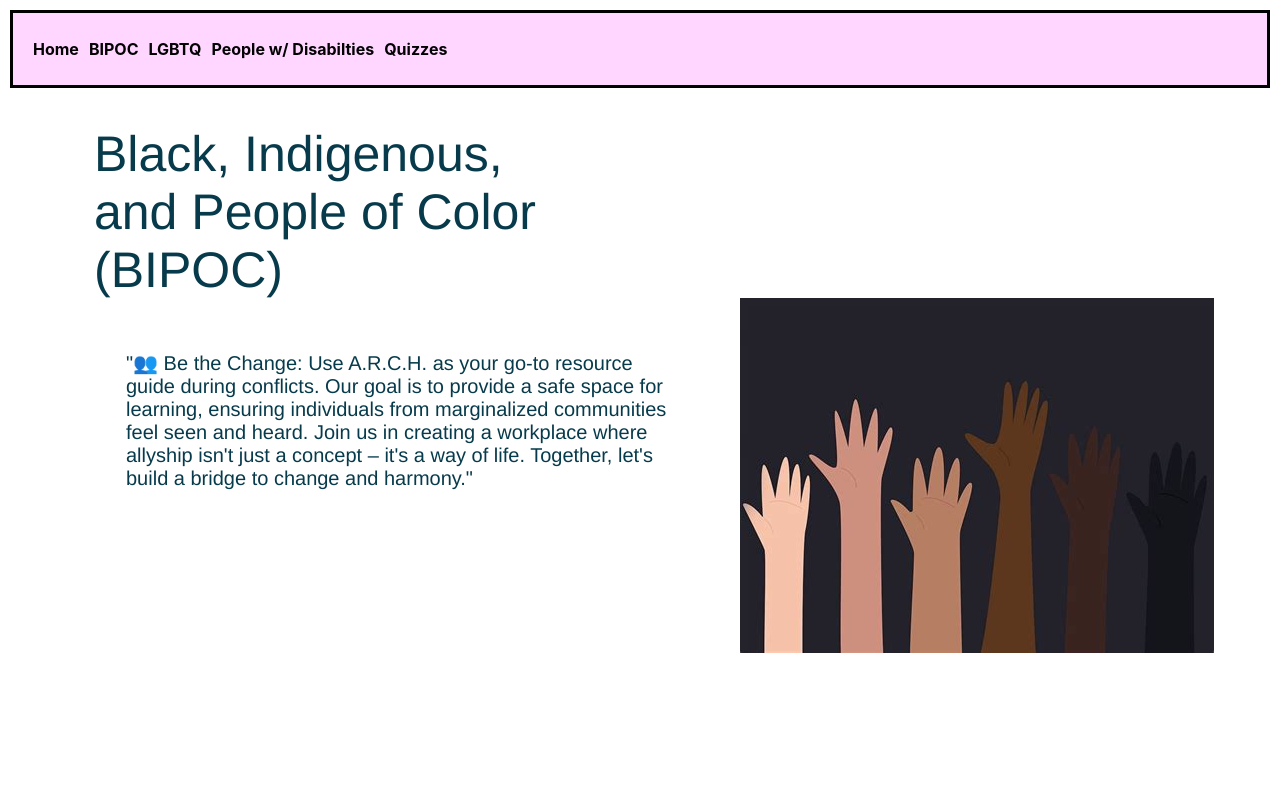
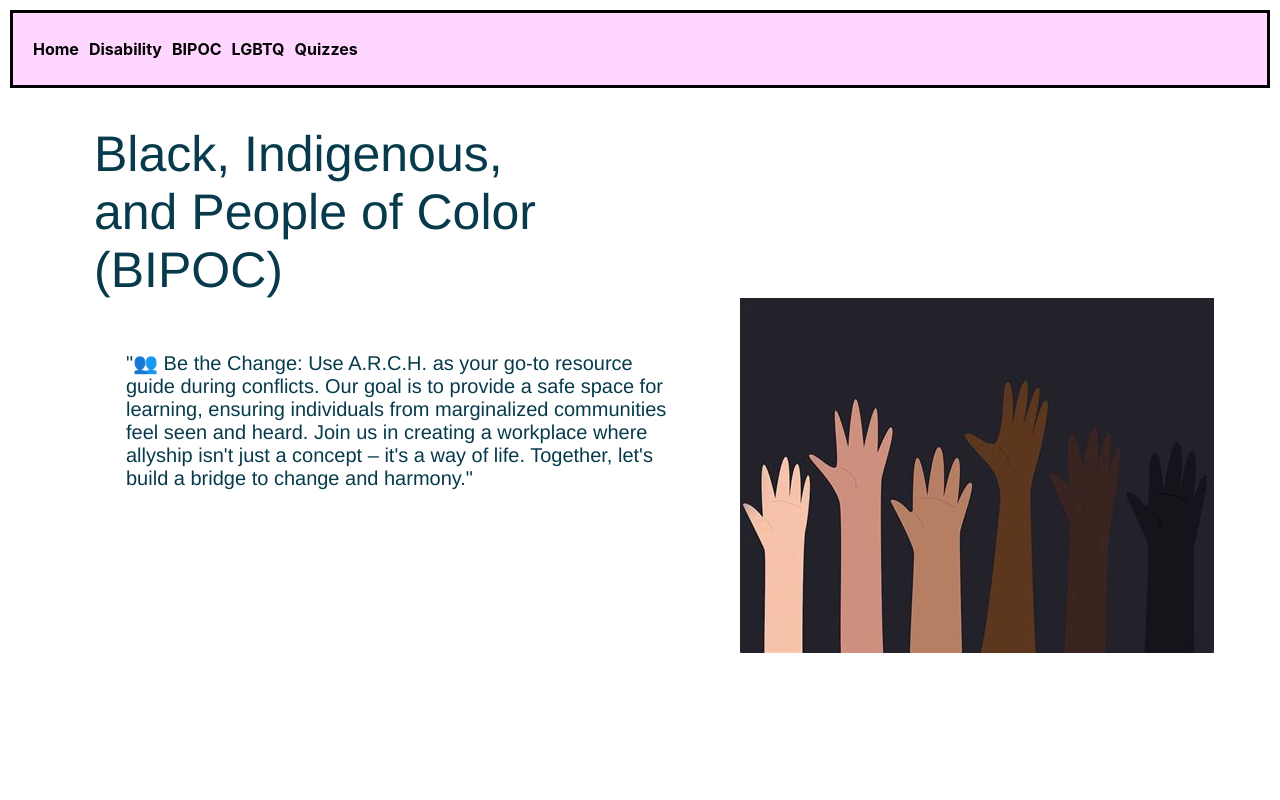
Before and after one commit to AdassaC/ARCH, a React (Create React App) app in the folder arch/: page /bipoc in a window 1280 px wide. Shown: the top 800 px of the page. Built offline with nearby package versions, Linux system fonts and the light colour scheme.

Commit message:
update navbar

```diff
--- a/arch/src/components/home.js
+++ b/arch/src/components/home.js
@@ -22,13 +22,13 @@ class Home extends React.Component{
                         </div>
                     </a>
                     <a href="">
-                        <div className="div">
-                            LGBTQ
+                        <div className="text-wrapper-2">
+                            BIPOC
                         </div>
                     </a>
                     <a href="">
-                        <div className="text-wrapper-2">
-                            BIPOC
+                        <div className="div">
+                            LGBTQ
                         </div>
                     </a>
                     <div className="quizzes-btn">
--- a/arch/src/components/navbar.js
+++ b/arch/src/components/navbar.js
@@ -9,13 +9,13 @@ function Navbar() {
 					<Link to="/">Home</Link>
 				</li>
 				<li>
+					<Link to="/disability">Disability</Link>
+				</li>
+				<li>
 					<Link to="/bipoc">BIPOC</Link>
 				</li>
 				<li>
 					<Link to="/lgbtq">LGBTQ</Link>
-				</li>
-				<li>
-					<Link to="/disability">People w/ Disabilties</Link>
 				</li>
 				<li>
 					<Link to="/checkYourBias">Quizzes</Link>
```
